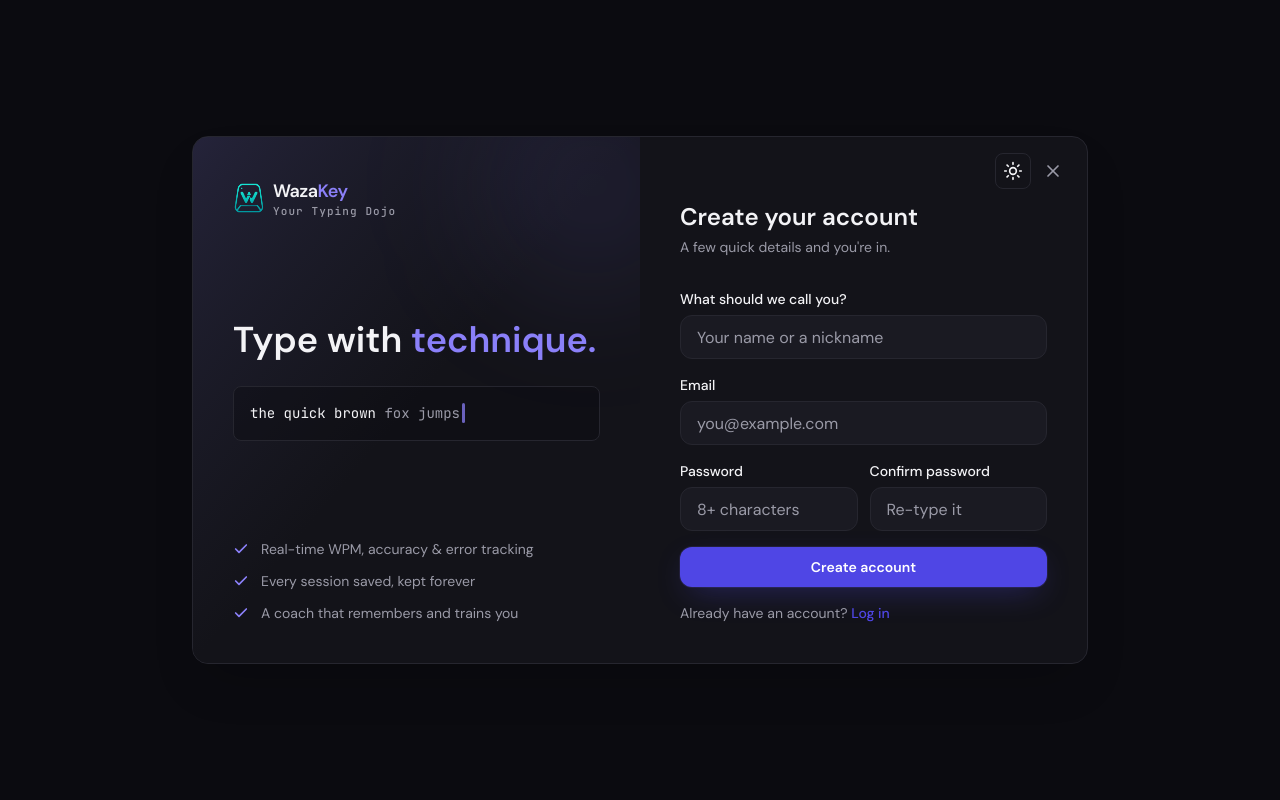
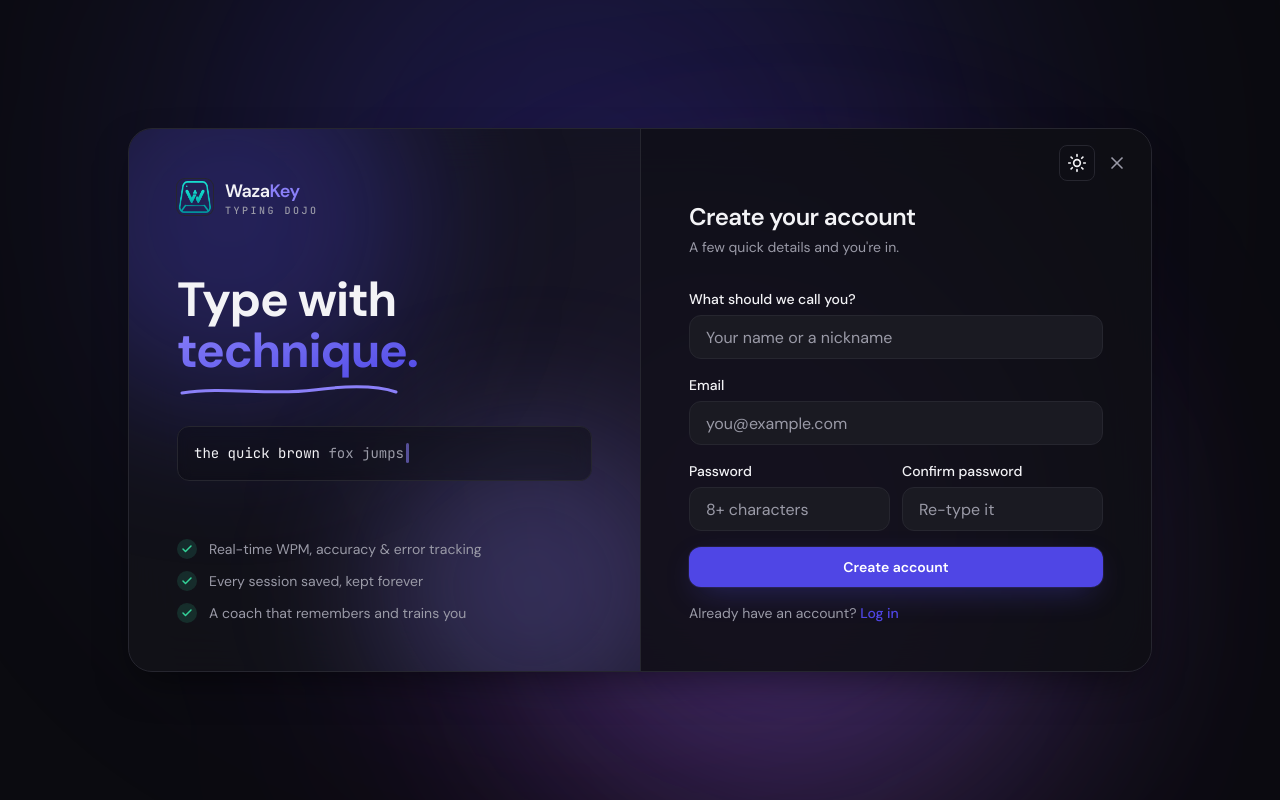
Before and after one commit to ashish-0401/Typing-Coach, a React (Vite) app in the folder apps/web/: page /register in a window 1280 px wide. Built offline with nearby package versions, Linux system fonts and the light colour scheme; no server answers.

Commit message:
feat(web): bold animated auth hero (mesh, drawing SVG, blinking caret)

```diff
--- a/apps/web/src/components/layout/AuthLayout.tsx
+++ b/apps/web/src/components/layout/AuthLayout.tsx
@@ -1,6 +1,8 @@
-import type { ReactNode } from "react";
-import { Link } from "react-router-dom";
-import { ThemeToggle } from "../ThemeToggle";
+import type { ReactNode } from 'react';
+import { Link } from 'react-router-dom';
+import { motion } from 'motion/react';
+import { Check, X } from 'lucide-react';
+import { ThemeToggle } from '../ThemeToggle';
 
 interface AuthLayoutProps {
   title: string;
@@ -9,100 +11,131 @@ interface AuthLayoutProps {
 }
 
 const VALUE_PROPS = [
-    "Real-time WPM, accuracy & error tracking",
-    "Every session saved, kept forever",
-    "A coach that remembers and trains you",
+  'Real-time WPM, accuracy & error tracking',
+  'Every session saved, kept forever',
+  'A coach that remembers and trains you',
 ];
+
+const EASE = [0.22, 1, 0.36, 1] as const;
 
 export function AuthLayout({ title, subtitle, children }: AuthLayoutProps) {
   return (
-        <div className="flex min-h-screen items-center justify-center bg-background px-4 py-8 text-foreground">
-            <div className="grid w-full max-w-4xl grid-cols-2 overflow-hidden rounded-2xl border border-border bg-card shadow-2xl shadow-black/20">
+    <div className="flex min-h-screen items-center justify-center px-4 py-8 text-foreground">
+      <motion.div
+        initial={{ opacity: 0, y: 24, scale: 0.98 }}
+        animate={{ opacity: 1, y: 0, scale: 1 }}
+        transition={{ duration: 0.6, ease: EASE }}
+        className="grid w-full max-w-5xl grid-cols-2 overflow-hidden rounded-3xl border border-border bg-card/80 shadow-lg backdrop-blur-xl"
+      >
         {/* Brand panel */}
-                <div className="relative flex flex-col justify-between overflow-hidden bg-gradient-to-br from-accent/15 via-card to-card p-10">
-                    <div
-                        className="pointer-events-none absolute -right-16 -top-16 h-56 w-56 rounded-full bg-accent/10 blur-3xl"
+        <div className="relative flex flex-col justify-between overflow-hidden p-12">
+          <motion.div
+            className="pointer-events-none absolute -left-24 -top-24 h-80 w-80 rounded-full bg-primary/30 blur-3xl"
+            animate={{ x: [0, 40, 0], y: [0, 30, 0], scale: [1, 1.2, 1] }}
+            transition={{ duration: 14, repeat: Infinity, ease: 'easeInOut' }}
             aria-hidden
           />
-                    <div className="flex items-center gap-2">
-                        <img src="/WazaKey.png" alt="WazaKey" className="h-8 w-8 rounded-md" />
+          <motion.div
+            className="pointer-events-none absolute -bottom-20 -right-16 h-72 w-72 rounded-full bg-accent/25 blur-3xl"
+            animate={{ x: [0, -40, 0], y: [0, -30, 0], scale: [1, 1.15, 1] }}
+            transition={{ duration: 18, repeat: Infinity, ease: 'easeInOut' }}
+            aria-hidden
+          />
+
+          <div className="relative flex items-center gap-3">
+            <img
+              src="/WazaKey.png"
+              alt="WazaKey"
+              className="h-9 w-9 rounded-lg ring-1 ring-border"
+            />
             <span className="leading-tight">
               <span className="block text-lg font-semibold tracking-tight">
                 <span className="text-foreground">Waza</span>
                 <span className="text-accent">Key</span>
               </span>
-                            <span className="block text-center font-mono text-[11px] font-medium tracking-widest text-muted">
-                                Your Typing Dojo
+              <span className="block font-mono text-[10px] font-medium uppercase tracking-[0.25em] text-muted">
+                Typing Dojo
               </span>
             </span>
           </div>
 
-                    <div className="my-10">
-                        <h2 className="font-heading text-4xl font-semibold leading-tight text-foreground">
-                            Type with <span className="text-accent">technique.</span>
+          <div className="relative my-10">
+            <h2 className="font-heading text-5xl font-bold leading-[1.05] tracking-tight text-foreground">
+              Type with{' '}
+              <span className="bg-gradient-to-br from-accent to-primary bg-clip-text text-transparent">
+                technique.
+              </span>
             </h2>
-                        <div className="mt-6 rounded-lg border border-border bg-background/40 p-4 font-mono text-sm">
+            <svg
+              viewBox="0 0 220 14"
+              fill="none"
+              className="mt-2 h-3.5 w-56"
+              aria-hidden
+            >
+              <motion.path
+                d="M3 9 C 45 2, 90 12, 135 6 S 205 4, 217 8"
+                stroke="var(--color-accent)"
+                strokeWidth="3"
+                strokeLinecap="round"
+                initial={{ pathLength: 0 }}
+                animate={{ pathLength: 1 }}
+                transition={{ duration: 1.3, ease: 'easeInOut', delay: 0.5 }}
+              />
+            </svg>
+
+            <div className="mt-7 rounded-xl border border-border bg-background/40 p-4 font-mono text-sm backdrop-blur">
               <span className="text-foreground">the quick brown</span>
               <span className="text-muted"> fox jumps</span>
-                            <span className="ml-0.5 inline-block h-5 w-[3px] -translate-y-[1px] animate-pulse rounded-full bg-accent align-middle" />
+              <motion.span
+                className="ml-0.5 inline-block h-5 w-[3px] -translate-y-[1px] rounded-full bg-accent align-middle"
+                animate={{ opacity: [1, 1, 0, 0] }}
+                transition={{ duration: 1, repeat: Infinity, ease: 'linear' }}
+              />
             </div>
           </div>
 
-                    <ul className="space-y-3">
-                        {VALUE_PROPS.map((prop) => (
-                            <li key={prop} className="flex items-center gap-3 text-sm text-muted">
-                                <svg
-                                    xmlns="http://www.w3.org/2000/svg"
-                                    viewBox="0 0 24 24"
-                                    fill="none"
-                                    stroke="currentColor"
-                                    strokeWidth="2.5"
-                                    strokeLinecap="round"
-                                    strokeLinejoin="round"
-                                    className="h-4 w-4 shrink-0 text-accent"
+          <ul className="relative space-y-3">
+            {VALUE_PROPS.map((prop, index) => (
+              <motion.li
+                key={prop}
+                initial={{ opacity: 0, x: -12 }}
+                animate={{ opacity: 1, x: 0 }}
+                transition={{ duration: 0.4, delay: 0.5 + index * 0.12, ease: EASE }}
+                className="flex items-center gap-3 text-sm text-muted"
               >
-                                    <path d="M20 6 9 17l-5-5" />
-                                </svg>
+                <span className="flex size-5 shrink-0 items-center justify-center rounded-full bg-success/15 text-success">
+                  <Check className="size-3" strokeWidth={3} />
+                </span>
                 {prop}
-                            </li>
+              </motion.li>
             ))}
           </ul>
         </div>
 
         {/* Form panel */}
-                <div className="relative p-10">
+        <div className="relative border-l border-border bg-background/40 p-12">
           <div className="absolute right-4 top-4 flex items-center gap-1">
             <ThemeToggle />
             <Link
               to="/"
               aria-label="Back to typing test"
               title="Back to typing test"
-                            className="inline-flex h-9 w-9 items-center justify-center rounded-lg text-muted transition-colors duration-200 hover:bg-elevated hover:text-foreground cursor-pointer focus-visible:outline-none focus-visible:ring-2 focus-visible:ring-ring"
+              className="inline-flex size-9 items-center justify-center rounded-lg text-muted transition-colors duration-200 hover:bg-elevated hover:text-foreground cursor-pointer focus-visible:outline-none focus-visible:ring-2 focus-visible:ring-ring"
             >
-                            <svg
-                                xmlns="http://www.w3.org/2000/svg"
-                                viewBox="0 0 24 24"
-                                fill="none"
-                                stroke="currentColor"
-                                strokeWidth="2"
-                                strokeLinecap="round"
-                                strokeLinejoin="round"
-                                className="h-5 w-5"
-                            >
-                                <path d="M18 6 6 18" />
-                                <path d="m6 6 12 12" />
-                            </svg>
+              <X className="size-5" />
             </Link>
           </div>
 
           <div className="mt-6">
-                        <h1 className="font-heading text-2xl font-semibold text-foreground">{title}</h1>
+            <h1 className="font-heading text-2xl font-semibold tracking-tight text-foreground">
+              {title}
+            </h1>
             {subtitle && <p className="mt-1 text-sm text-muted">{subtitle}</p>}
           </div>
 
           <div className="mt-8">{children}</div>
         </div>
-            </div>
+      </motion.div>
     </div>
   );
 }
```
Lines whose indentation alone changed are shown as unchanged.
